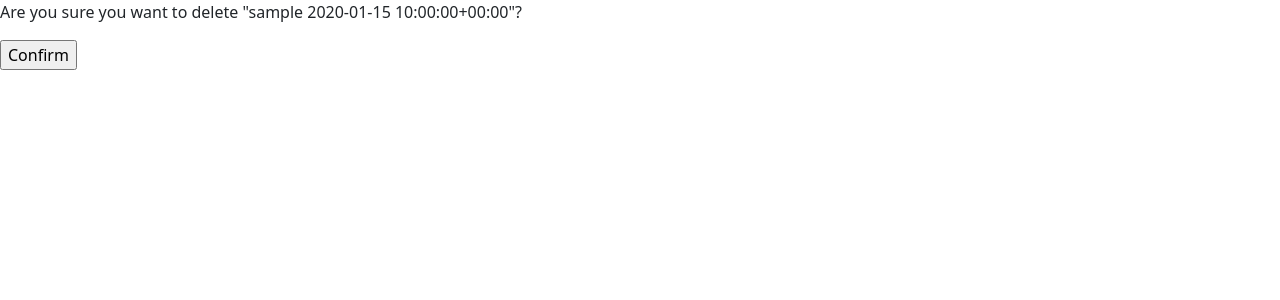
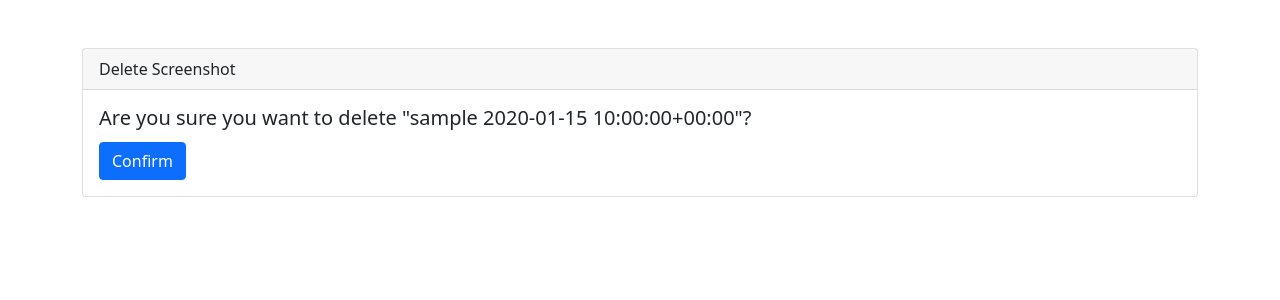
Before and after one commit to sorooshm78/auto_capture, a Django app: page /delete/1/ in a window 1280 px wide. Shown: the part 56-356 px from the top of the page. Run offline with Django 4.2, Linux system fonts and the light colour scheme; a user stored in the database is signed in; tables that the repository leaves empty hold one stand-in row (values such as "Sample post"); some libraries are stand-ins or nearby versions.

Commit message:
add bootstrap to confirm delete

```diff
--- a/server/web/templates/web/confirm_delete_shot.html
+++ b/server/web/templates/web/confirm_delete_shot.html
@@ -1,9 +1,18 @@
 {% extends 'base.html' %}
 
 {% block content %}
-    <form method="post">
-        {% csrf_token %}
-        <p>Are you sure you want to delete "{{ object }}"?</p>
-        <input type="submit" value="Confirm">
-    </form>
+    <div class="container mt-5">
+        <div class="card">
+            <form method="post">
+                {% csrf_token %}
+                <div class="card-header">
+                    Delete Screenshot
+                </div>
+                    <div class="card-body">
+                    <h5 class="card-title">Are you sure you want to delete "{{ object }}"?</h5>
+                    <input class="btn btn-primary btn-block mt-1" type="submit" value="Confirm">
+                </div>
+            </form>
+        </div>
+    </div>
 {% endblock content %}
```
